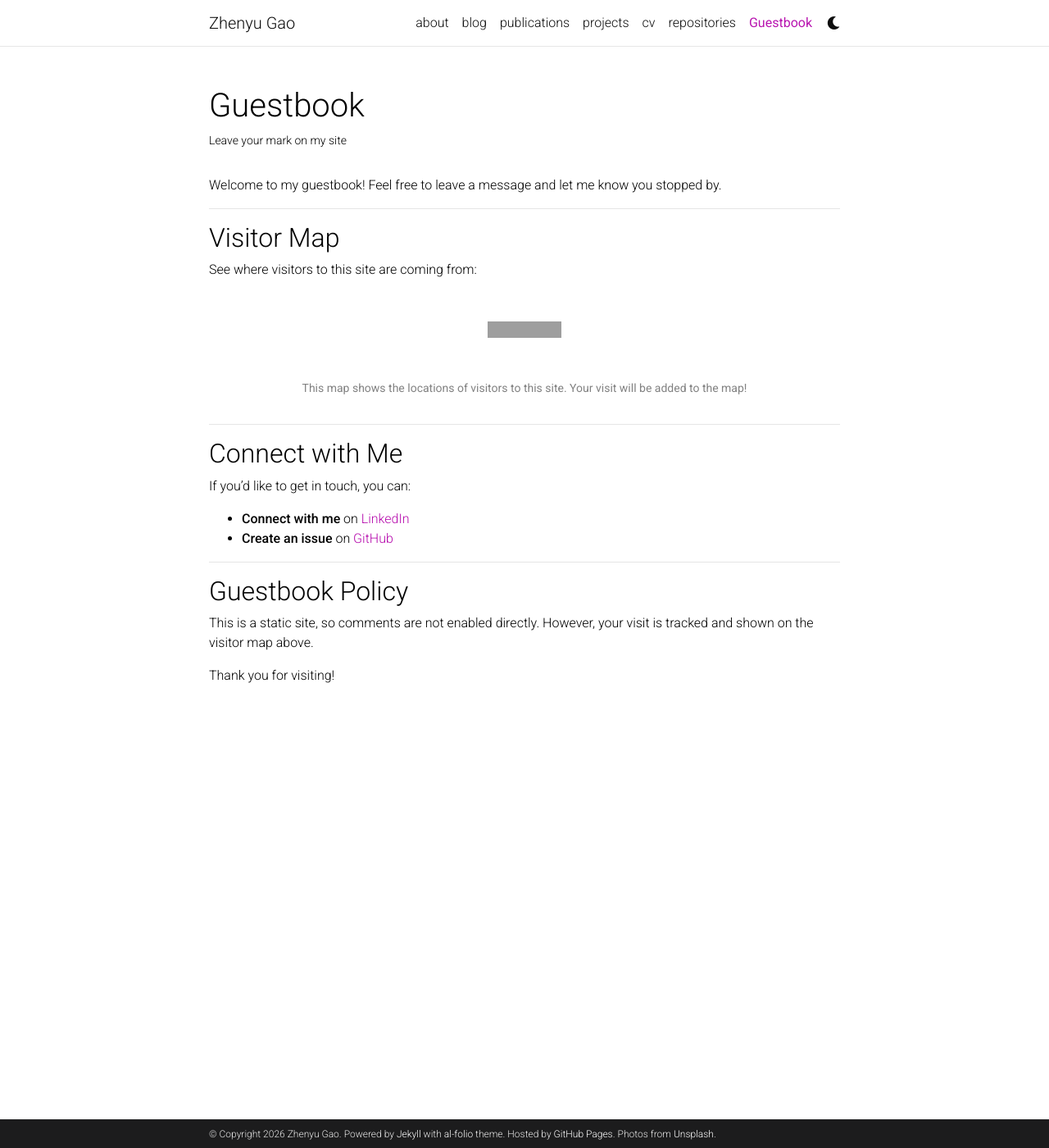
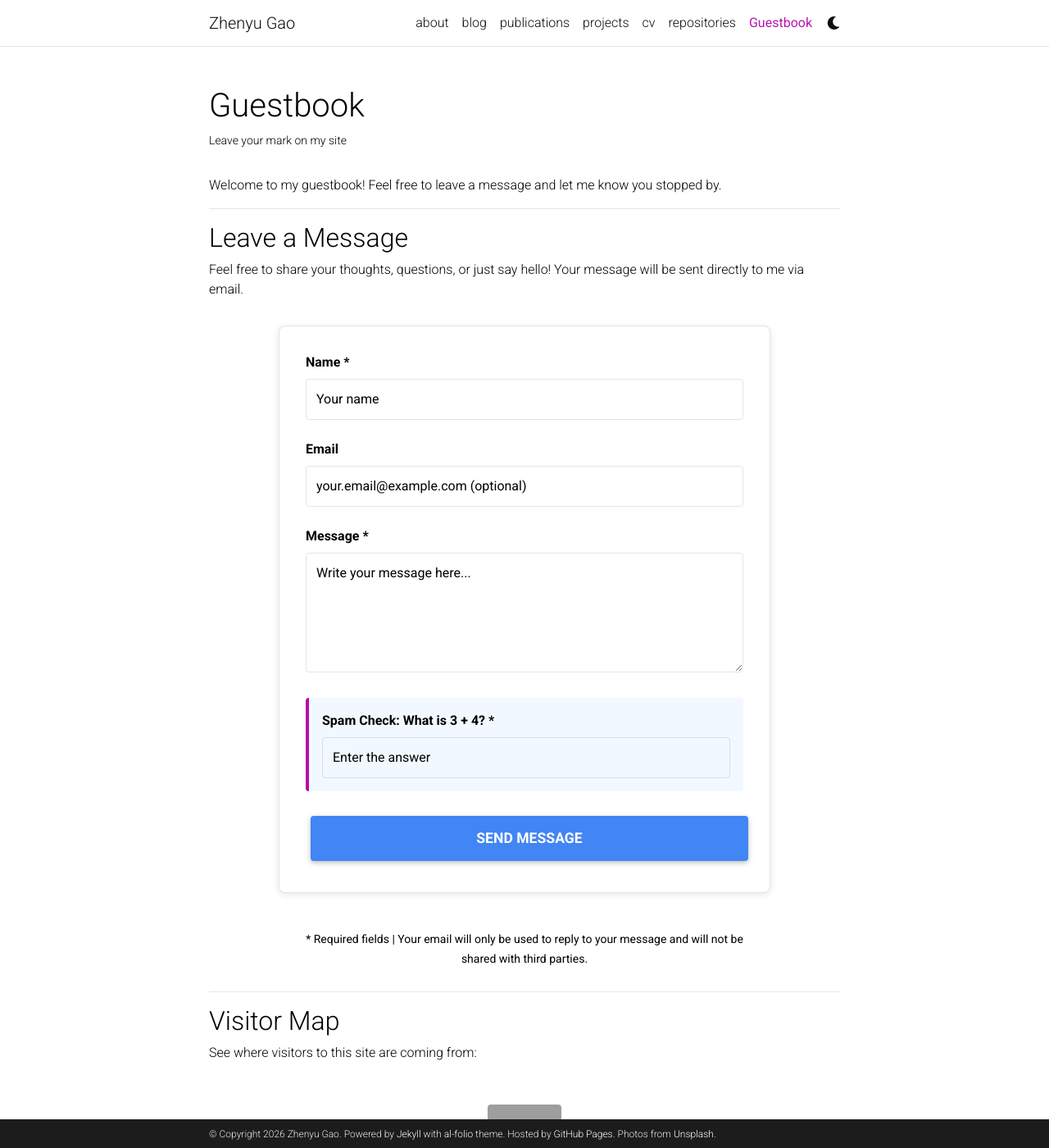
Before and after one commit to lafengxiaoyu/lafengxiaoyu.github.io, a Jekyll site: the page built from _pages/guestbook.md, in a window 1280 px wide and 1400 px high. Shown: the whole window at 82% size. Built offline with Jekyll 4.4.1, drawn with Linux system fonts in a browser that asks for light colours; comment, search, counter and statistics services are not loaded; a style sheet for code colours, icons or effects is not loaded; some of the changed text lies outside the part shown; grey boxes are pictures that could not be loaded.

Commit message:
Add guestbook form with spam protection
- Add interactive contact form using Formspree
- Implement math challenge for spam prevention
- Add honeypot field for bot protection
- Style form with responsive design
- Update form ID to mzdjzqbw

```diff
--- a/_pages/guestbook.md
+++ b/_pages/guestbook.md
@@ -8,6 +8,85 @@ nav_order: 5
 ---
 
 Welcome to my guestbook! Feel free to leave a message and let me know you stopped by.
+
+---
+
+## Leave a Message
+
+Feel free to share your thoughts, questions, or just say hello! Your message will be sent directly to me via email.
+
+<form
+  action="https://formspree.io/f/mzdjzqbw"
+  method="POST"
+  class="guestbook-form"
+>
+  <!-- Honeypot field to prevent spam -->
+  <input type="text" name="_honey" style="display:none">
+
+  <!-- Disable captcha -->
+  <input type="hidden" name="_captcha" value="false">
+
+  <!-- Subject -->
+  <input type="hidden" name="_subject" value="Guestbook Message from Website">
+
+  <div class="form-group">
+    <label for="name">Name *</label>
+    <input
+      type="text"
+      id="name"
+      name="name"
+      required
+      placeholder="Your name"
+      minlength="2"
+      maxlength="50"
+    >
+  </div>
+
+  <div class="form-group">
+    <label for="email">Email</label>
+    <input
+      type="email"
+      id="email"
+      name="email"
+      placeholder="your.email@example.com (optional)"
+    >
+  </div>
+
+  <div class="form-group">
+    <label for="message">Message *</label>
+    <textarea
+      id="message"
+      name="message"
+      required
+      rows="5"
+      placeholder="Write your message here..."
+      minlength="10"
+      maxlength="1000"
+    ></textarea>
+  </div>
+
+  <!-- Math challenge for spam prevention -->
+  <div class="form-group math-challenge">
+    <label for="math-answer">Spam Check: What is 3 + 4? *</label>
+    <input
+      type="text"
+      id="math-answer"
+      name="math_answer"
+      required
+      placeholder="Enter the answer"
+      pattern="7"
+      title="Please solve: 3 + 4 = 7"
+    >
+  </div>
+
+  <button type="submit" class="btn btn-primary">Send Message</button>
+</form>
+
+<div class="form-note">
+  <small>
+    * Required fields | Your email will only be used to reply to your message and will not be shared with third parties.
+  </small>
+</div>
 
 ---
 
@@ -29,15 +108,18 @@ See where visitors to this site are coming from:
 
 ## Connect with Me
 
-If you'd like to get in touch, you can:
+You can also connect with me through:
 
-- **Connect with me** on [LinkedIn](https://linkedin.com/in/gaozhenyu/)
-- **Create an issue** on [GitHub](https://github.com/lafengxiaoyu/lafengxiaoyu.github.io/issues)
+- **LinkedIn**: [Connect with me](https://linkedin.com/in/gaozhenyu/)
+- **GitHub**: [Create an issue](https://github.com/lafengxiaoyu/lafengxiaoyu.github.io/issues)
 
 ---
 
 ## Guestbook Policy
 
-This is a static site, so comments are not enabled directly. However, your visit is tracked and shown on the visitor map above.
+- Please be respectful and keep messages civil
+- Spam, advertisements, or inappropriate content will be filtered
+- Messages are sent directly to my email: 786424908@qq.com
+- Your IP address may be logged for security purposes
 
 Thank you for visiting!
--- a/_sass/_base.scss
+++ b/_sass/_base.scss
@@ -1121,3 +1121,107 @@ nav[data-toggle="toc"] {
     }
   }
 }
+
+/* Guestbook Form */
+.guestbook-form {
+  max-width: 600px;
+  margin: 2rem auto;
+  padding: 2rem;
+  background-color: var(--global-bg-color);
+  border: 1px solid var(--global-divider-color);
+  border-radius: 8px;
+  box-shadow: 0 2px 8px rgba(0, 0, 0, 0.1);
+
+  .form-group {
+    margin-bottom: 1.5rem;
+
+    label {
+      display: block;
+      margin-bottom: 0.5rem;
+      font-weight: 600;
+      color: var(--global-text-color);
+    }
+
+    input[type="text"],
+    input[type="email"],
+    textarea {
+      width: 100%;
+      padding: 0.75rem;
+      border: 1px solid var(--global-divider-color);
+      border-radius: 4px;
+      font-size: 1rem;
+      background-color: var(--code-bg);
+      color: var(--global-text-color);
+      transition: border-color 0.3s, box-shadow 0.3s;
+
+      &:focus {
+        outline: none;
+        border-color: var(--global-theme-color);
+        box-shadow: 0 0 0 3px rgba(0, 123, 255, 0.1);
+      }
+
+      &::placeholder {
+        color: var(--global-muted-text);
+      }
+    }
+
+    textarea {
+      resize: vertical;
+      min-height: 120px;
+    }
+
+    &.math-challenge {
+      background-color: rgba(0, 123, 255, 0.05);
+      padding: 1rem;
+      border-radius: 4px;
+      border-left: 4px solid var(--global-theme-color);
+    }
+  }
+
+  .btn-primary {
+    width: 100%;
+    padding: 0.875rem;
+    font-size: 1.1rem;
+    font-weight: 600;
+    background-color: var(--global-theme-color);
+    color: white;
+    border: none;
+    border-radius: 4px;
+    cursor: pointer;
+    transition: background-color 0.3s, transform 0.2s;
+
+    &:hover {
+      background-color: var(--global-hover-color);
+      transform: translateY(-2px);
+    }
+
+    &:active {
+      transform: translateY(0);
+    }
+  }
+}
+
+.form-note {
+  max-width: 600px;
+  margin: 1rem auto;
+  padding: 0.75rem 2rem;
+  text-align: center;
+  color: var(--global-muted-text);
+}
+
+.visitor-map-container {
+  text-align: center;
+  margin: 2rem 0;
+
+  img {
+    max-width: 100%;
+    height: auto;
+    border-radius: 4px;
+  }
+}
+
+.map-note {
+  text-align: center;
+  margin-top: 0.5rem;
+  color: var(--global-muted-text);
+}
```
